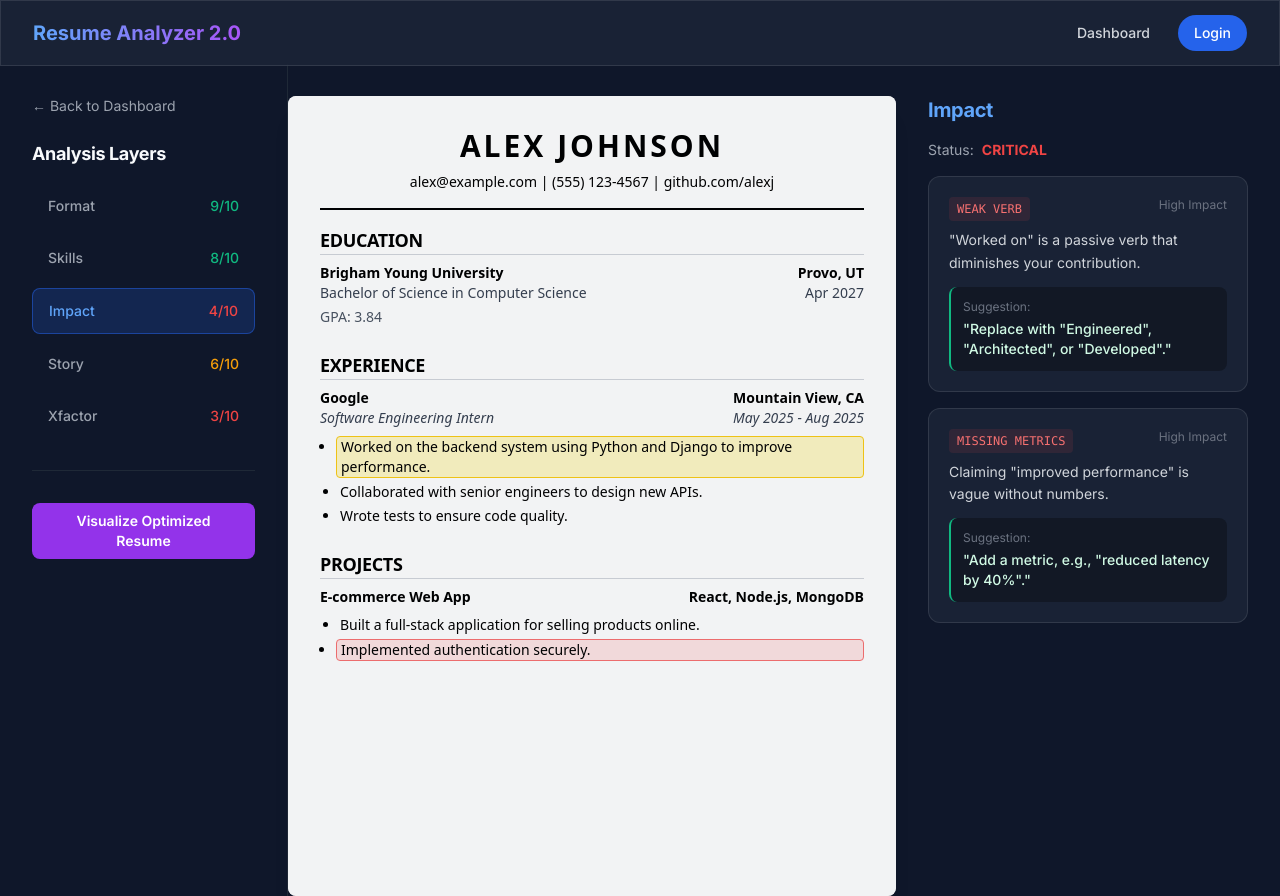
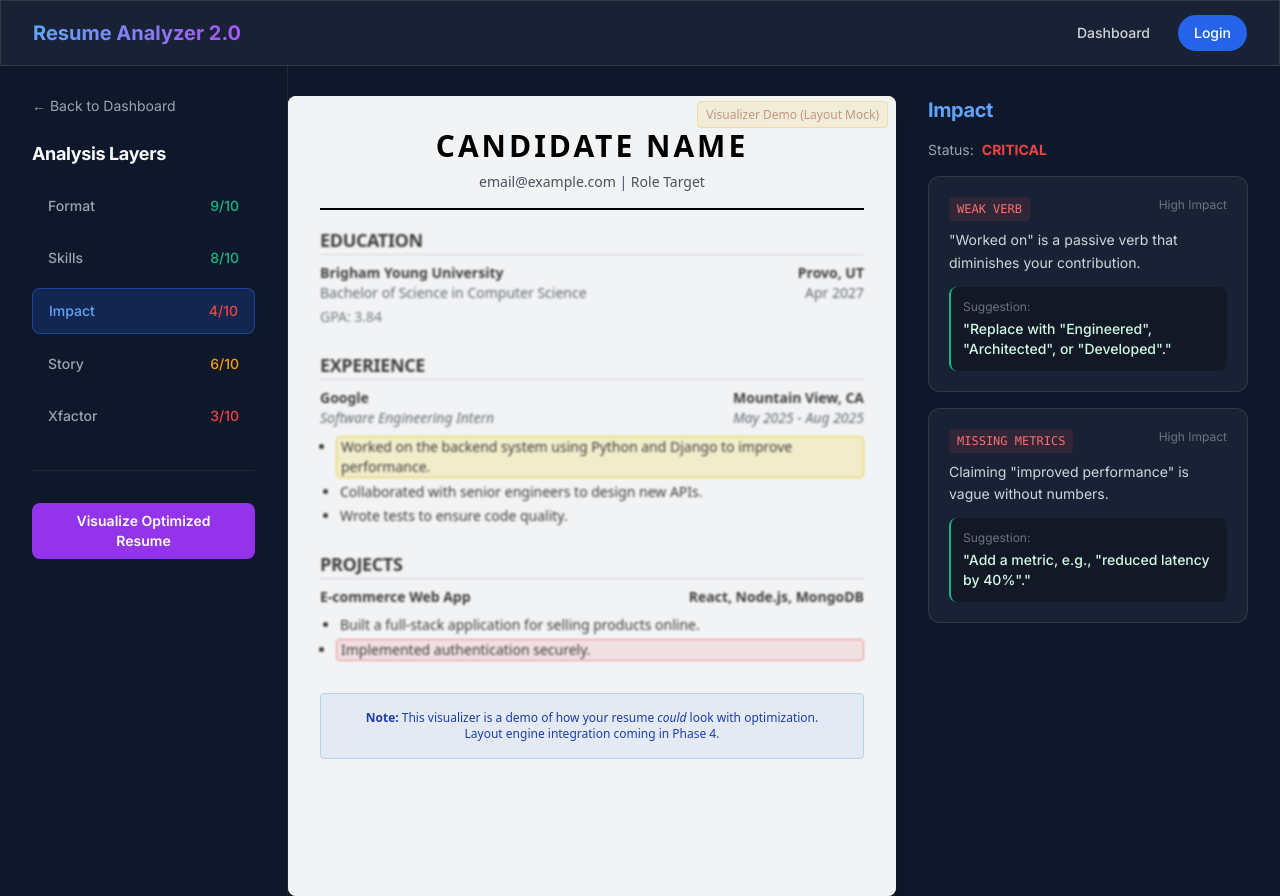
Before and after one commit to wapinheiro/resume_analyzer_2.0, a Next.js app in the folder frontend/: page /analysis in a window 1280 px wide. Built offline with nearby package versions, Linux system fonts and the light colour scheme.

Commit message:
feat(ui): dynamic resume header and visualizer disclaimer

```diff
--- a/frontend/src/app/analysis/page.tsx
+++ b/frontend/src/app/analysis/page.tsx
@@ -81,7 +81,11 @@ export default function AnalysisPage() {
                     {/* Middle: Resume Preview */}
                     <div className="flex-1 min-w-0">
                         <div className="bg-white rounded-lg shadow-xl overflow-hidden opacity-95">
-                            <ResumePreview />
+                            <ResumePreview
+                                candidateName={data.candidate_name || data.raw_json?.candidate_name}
+                                candidateEmail={data.candidate_email || data.raw_json?.candidate_email}
+                                cpi={data.cpi || data.raw_json?.cpi}
+                            />
                         </div>
                     </div>
 
--- a/frontend/src/components/ui/ResumePreview.tsx
+++ b/frontend/src/components/ui/ResumePreview.tsx
@@ -1,14 +1,31 @@
-export function ResumePreview() {
+interface ResumePreviewProps {
+    candidateName?: string | null;
+    candidateEmail?: string | null;
+    cpi?: string | null;
+}
+
+export function ResumePreview({ candidateName, candidateEmail, cpi }: ResumePreviewProps) {
     return (
-        <div className="bg-white text-black p-8 rounded-lg shadow-lg min-h-[800px] font-sans text-sm">
+        <div className="bg-white text-black p-8 rounded-lg shadow-lg min-h-[800px] font-sans text-sm relative">
+            {/* Disclaimer Overlay */}
+            <div className="absolute top-0 right-0 p-2 opacity-50 hover:opacity-100 transition-opacity">
+                <span className="bg-amber-100 text-amber-800 text-xs px-2 py-1 rounded border border-amber-300">
+                    Visualizer Demo (Layout Mock)
+                </span>
+            </div>
+
             {/* Header */}
             <div className="border-b-2 border-black pb-4 mb-4">
-                <h1 className="text-3xl font-bold uppercase tracking-widest text-center">Alex Johnson</h1>
-                <p className="text-center mt-2">alex@example.com | (555) 123-4567 | github.com/alexj</p>
+                <h1 className="text-3xl font-bold uppercase tracking-widest text-center">
+                    {candidateName || "Candidate Name"}
+                </h1>
+                <p className="text-center mt-2 text-gray-600">
+                    {candidateEmail || "email@example.com"} | {cpi || "Role Target"}
+                </p>
             </div>
 
             {/* Education */}
-            <div className="mb-6">
+            <div className="mb-6 opacity-75 blur-[1px] hover:blur-0 transition-all duration-500">
                 <h2 className="text-lg font-bold uppercase border-b border-gray-300 mb-2">Education</h2>
                 <div className="flex justify-between font-bold">
                     <span>Brigham Young University</span>
@@ -22,7 +39,7 @@ export function ResumePreview() {
             </div>
 
             {/* Experience */}
-            <div className="mb-6">
+            <div className="mb-6 opacity-75 blur-[1px] hover:blur-0 transition-all duration-500">
                 <h2 className="text-lg font-bold uppercase border-b border-gray-300 mb-2">Experience</h2>
 
                 {/* Google Intern */}
@@ -46,7 +63,7 @@ export function ResumePreview() {
             </div>
 
             {/* Projects */}
-            <div className="mb-6">
+            <div className="mb-6 opacity-75 blur-[1px] hover:blur-0 transition-all duration-500">
                 <h2 className="text-lg font-bold uppercase border-b border-gray-300 mb-2">Projects</h2>
 
                 <div className="mb-4">
@@ -62,6 +79,11 @@ export function ResumePreview() {
                     </ul>
                 </div>
             </div>
+
+            <div className="mt-8 p-4 bg-blue-50 text-blue-800 text-center rounded border border-blue-200 text-xs">
+                <p><strong>Note:</strong> This visualizer is a demo of how your resume <em>could</em> look with optimization.</p>
+                <p>Layout engine integration coming in Phase 4.</p>
+            </div>
         </div>
     );
 }
```
